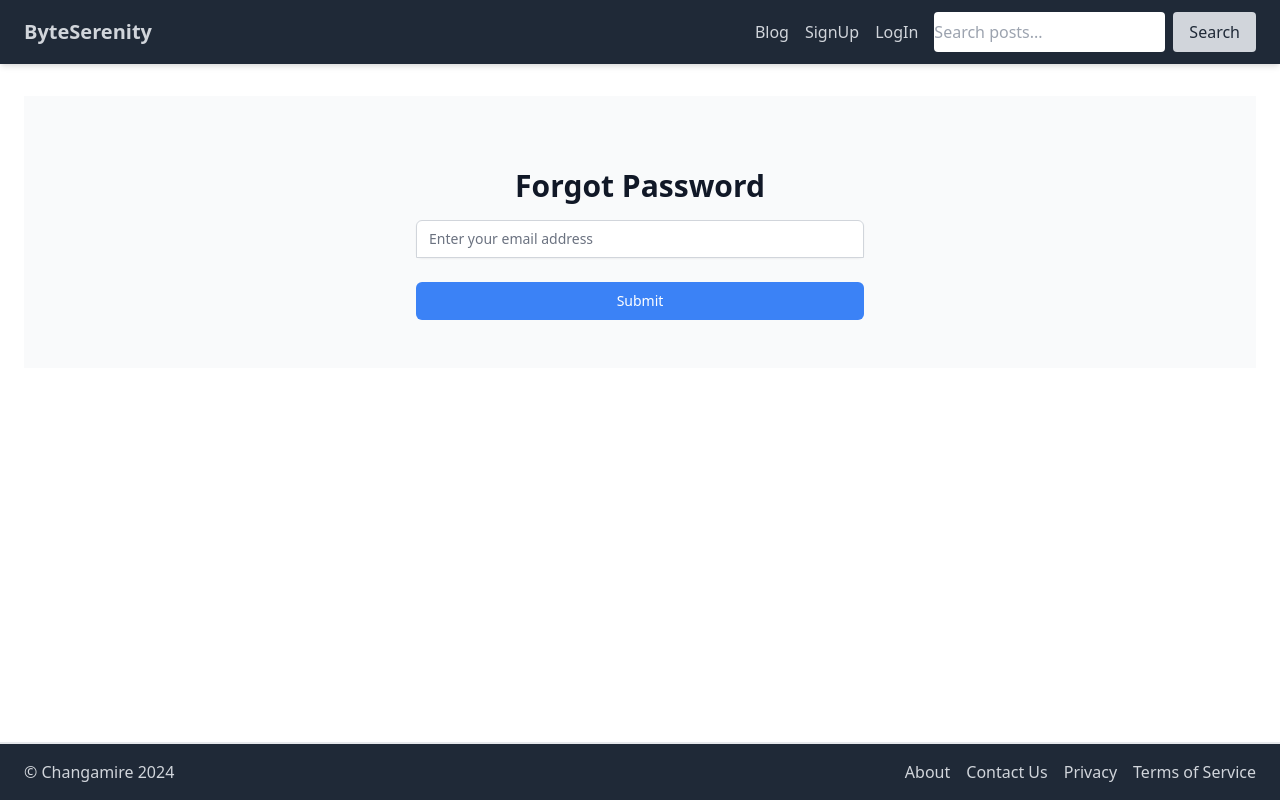
After one commit to Tau-rai/ByteSerenity, a Flask app: page /auth/forgot_password in a window 1280 px wide. The commit adds this page. Run offline with Flask 3, Linux system fonts and the light colour scheme.

Commit message:
adding the reset password feature

```diff
--- a/app.py
+++ b/app.py
@@ -4,4 +4,4 @@ from blog import create_app
 app = create_app()
 
 if __name__ == "__main__":
-    app.run(host='0.0.0.0', port=5000, debug=True)
+    app.run(host='0.0.0.0', port=5000)
--- a/blog/__init__.py
+++ b/blog/__init__.py
@@ -3,6 +3,7 @@ import click
 import os
 from flask import Flask, g
 from flask.cli import with_appcontext
+from flask_mail import Mail
 from markupsafe import Markup
 from .dbase import db
 from .models import Comment, PostTag, Tag, User
@@ -12,6 +13,12 @@ import secrets
 DB_NAME = os.environ.get('DB_NAME')
 DB_USER = os.environ.get('DB_USER')
 DB_PASSWORD = os.environ.get('DB_PASSWORD')
+MAIL_SERVER = os.environ.get('MAIL_SERVER')
+MAIL_USERNAME = os.environ.get('MAIL_USERNAME')
+MAIL_PASSWORD = os.environ.get('MAIL_PASSWORD')
+
+# Initialize mail
+mail = Mail()
 
 # Custom Jinja filter for converting newline characters to HTML <br> tags
 def nl2br(value):
@@ -49,8 +56,15 @@ def create_app(test_config=None):
         SECRET_KEY=secrets.token_hex(16),
         SQLALCHEMY_DATABASE_URI=f'mysql+mysqlconnector://{DB_USER}:{DB_PASSWORD}@localhost/{DB_NAME}',
         SQLALCHEMY_TRACK_MODIFICATIONS=False,
-        UPLOAD_FOLDER='/home/tau_rai/ByteSerenity/blog/static/public'  # Set the upload folder path
+        UPLOAD_FOLDER='/home/tau_rai/ByteSerenity/blog/static/public',  # Upload folder
+        MAIL_SERVER=MAIL_SERVER,
+        MAIL_PORT=587,
+        MAIL_USE_TLS=True,
+        MAIL_USERNAME=MAIL_USERNAME,
+        MAIL_PASSWORD=MAIL_PASSWORD
     )
+    # Initialize mail with flask app
+    mail.init_app(app)
 
     if test_config is None:
         # load the instance config, if it exists, when not testing
--- a/blog/auth.py
+++ b/blog/auth.py
@@ -1,13 +1,18 @@
 """This modules has the authorization routes and methods"""
 import functools
 import re
+import os
 from .dbase import db
-from flask import Blueprint, flash, g, redirect, render_template, request, session, url_for
+from itsdangerous import URLSafeTimedSerializer, SignatureExpired
+from flask import Blueprint, flash, g, redirect, render_template, request, session, url_for, jsonify
+from flask_mail import Message
+from . import mail
 from .models import User
 from werkzeug.security import check_password_hash, generate_password_hash
 
 
 bp = Blueprint('auth', __name__, url_prefix='/auth')
+s = URLSafeTimedSerializer('Thisisasecret!')
 
 
 @bp.route('/signup', methods=('GET', 'POST'))
@@ -50,7 +55,6 @@ def signup():
 
     return render_template('signup.html')
 
-
 @bp.route('/login', methods=('GET', 'POST'))
 def login():
     """Logs in the user"""
@@ -75,6 +79,60 @@ def login():
         flash(error)
 
     return render_template('login.html')
+
+@bp.route('/forgot_password', methods=['GET', 'POST'])
+def forgot_password():
+    if request.method == 'GET':
+        return render_template('forgot_password.html')
+
+    email = request.form.get('email')
+
+    if not email:
+        return jsonify({'message': 'Email is required.'}), 400
+
+    # Verify if the email exists in your database
+    user = db.session.query(User).filter_by(email=email).first()
+
+    if not user:
+        return jsonify({'message': 'Email does not exist.'}), 400
+
+    # If it does, proceed to generate a token and send the email
+    token = s.dumps(email, salt='email-confirm-salt')
+
+    msg = Message('Password Reset Request', sender=os.getenv('MAIL_USERNAME'), recipients=[email])
+    link = url_for('auth.reset_password', token=token, _external=True)
+    msg.body = 'Your link to reset your password is {}'.format(link)
+    mail.send(msg)
+
+    return jsonify({'message': 'Please check your email for a password reset link.'}), 200
+
+@bp.route('/reset_password/<token>', methods=['GET', 'POST'])
+def reset_password(token):
+    try:
+        email = s.loads(token, salt='email-confirm-salt', max_age=3600)
+    except SignatureExpired:
+        return jsonify({'message': 'The password reset link is expired.'}), 400
+
+    user = db.session.query(User).filter_by(email=email).first()
+
+    if user is None:
+        return jsonify({'message': 'Email does not exist.'}), 400
+
+    if request.method == 'GET':
+        return render_template('reset_password.html', email=email, token=token)
+
+    if request.method == 'POST':
+        new_password = request.form.get('password')
+        if new_password is None:
+            return jsonify({'message': 'Password is required.'}), 400
+
+        hashed_password = generate_password_hash(new_password)
+        user.password = hashed_password
+        db.session.commit()
+
+        # Flash success message and redirect to login page
+        flash('Password has been reset successfully, please login.')
+        return redirect(url_for('auth.login'))
 
 @bp.before_app_request
 def load_logged_in_user():
--- a/blog/templates/base.html
+++ b/blog/templates/base.html
@@ -7,6 +7,7 @@
     <script src="https://ajax.googleapis.com/ajax/libs/jquery/3.5.1/jquery.min.js"></script>
     <link href="https://cdn.jsdelivr.net/npm/tailwindcss@2.2.19/dist/tailwind.min.css" rel="stylesheet">
     <script src="{{ url_for('static', filename='scripts/blog.js') }}"></script>
+    <link rel="shortcut icon" href="{{ url_for('static', filename='styles/images/favicon.ico') }}">
 </head>
 <body class="flex flex-col flex-1 pt-16">
     <nav class="bg-gray-800 shadow-md fixed w-full top-0 z-10">
--- /dev/null
+++ b/blog/templates/forgot_password.html
@@ -0,0 +1,45 @@
+{% extends "base.html" %}
+
+{% block content %}
+<div class=" flex items-center justify-center bg-gray-50 py-12 px-4 sm:px-6 lg:px-8">
+  <div class="max-w-md w-full space-y-4">
+    <div>
+      <h2 class="mt-6 text-center text-3xl font-extrabold text-gray-900">
+        Forgot Password
+      </h2>
+    </div>
+    <form method="post" action="{{ url_for('auth.forgot_password') }}" id="forgot-password-form" class="mt-8 space-y-6">
+      <div class="rounded-md shadow-sm -space-y-px">
+        <div>
+          <label for="email" class="sr-only">Email</label>
+          <input id="email" name="email" type="email" required class="appearance-none rounded-none relative block w-full px-3 py-2 border border-gray-300 placeholder-gray-500 text-gray-900 rounded-t-md focus:outline-none focus:ring-indigo-500 focus:border-blue-500 focus:z-10 sm:text-sm" placeholder="Enter your email address">
+        </div>
+      </div>
+      <div>
+        <button type="submit" class="group relative w-full flex justify-center py-2 px-4 border border-transparent text-sm font-medium rounded-md text-white bg-blue-500 hover:bg-blue-700 focus:outline-none focus:ring-2 focus:ring-offset-2 focus:ring-blue-500">
+          Submit
+        </button>
+      </div>
+    </form>
+  </div>
+</div>
+
+<script>
+$("#forgot-password-form").submit(function(e) {
+    e.preventDefault();
+
+    var form = $(this);
+    var url = form.attr('action');
+
+    $.ajax({
+        type: "POST",
+        url: "/auth/forgot_password",
+        data: form.serialize(),
+        success: function(data)
+        {
+            alert(data.message);
+        }
+    });
+});
+</script>
+{% endblock %}
--- a/blog/templates/signup.html
+++ b/blog/templates/signup.html
@@ -5,7 +5,8 @@
 {% endblock %}
 
 {% block content %}
-    <div class="max-w-sm mx-auto p-6 bg-white rounded shadow-md">
+<div class="flex items-center justify-center bg-gray-50 py-12 px-4 sm:px-6 lg:px-8">
+    <div class="max-w-md w-full space-y-8">
         <form method="post" class="space-y-6">
             <div>
                 <label for="username" class="block text-sm font-medium text-gray-700">Username</label>
@@ -28,4 +29,5 @@
             </div>
         </form>
     </div>
+</div>
 {% endblock %}
--- a/blog/requirements.txt
+++ b/requirements.txt
@@ -1,7 +1,12 @@
+alembic==1.13.1
+blinker==1.7.0
 click==8.1.7
 flask==3.0.3
+Flask-Login==0.6.3
+Flask-Mail==0.9.1
 flask-sqlalchemy==3.1.1
 greenlet==3.0.3
+gunicorn==22.0.0
 importlib-metadata==7.1.0
 importlib-resources==6.4.0
 itsdangerous==2.2.0
@@ -10,6 +15,7 @@ Mako==1.3.3
 MarkupSafe==2.1.5
 mysql-connector-python==8.3.0
 mysqlclient==2.2.4
+packaging==24.0
 SQLAlchemy==2.0.29
 typing-extensions==4.11.0
 werkzeug==3.0.2
```
Also changed, not shown: blog/templates/index.html (+4 -4 lines), blog/templates/login.html (+5 -3 lines), blog/templates/privacy.html (+5 -5 lines), blog/templates/reset_password.html (added, +48 -0 lines), blog/templates/terms_of_service.html (+31 -15 lines), blog/static/styles/images/Bytelogo.jpeg (deleted), blog/static/styles/images/bytelog.jpg (added), blog/static/styles/images/favcon.ico (added), blog/static/styles/images/favicon.ico (added), blog/static/styles/images/health.jpg (deleted), blog/static/styles/images/icon.png (added), blog/static/styles/images/wellness.jpg (deleted), blog/static/styles/images/worklife.jpg (deleted).
